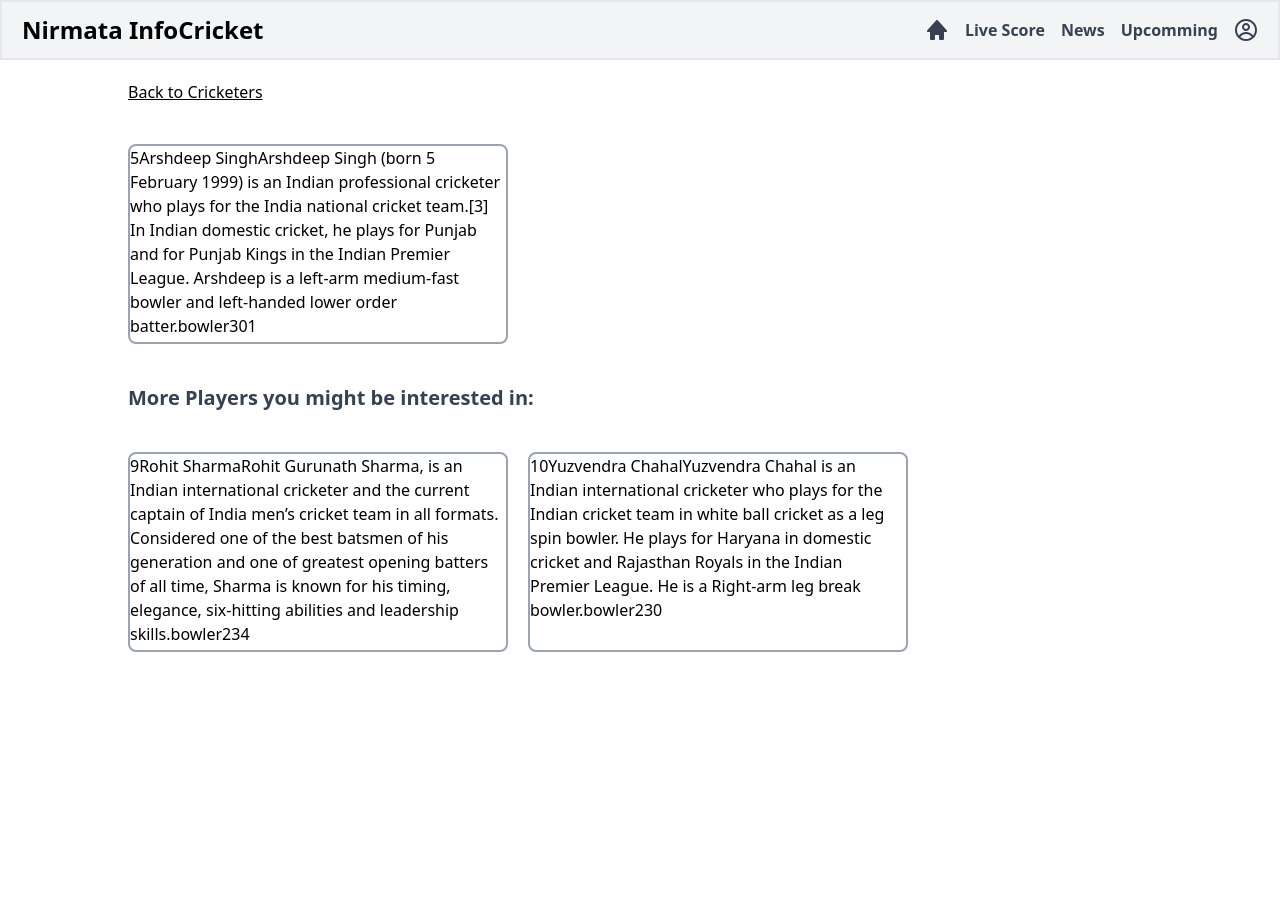
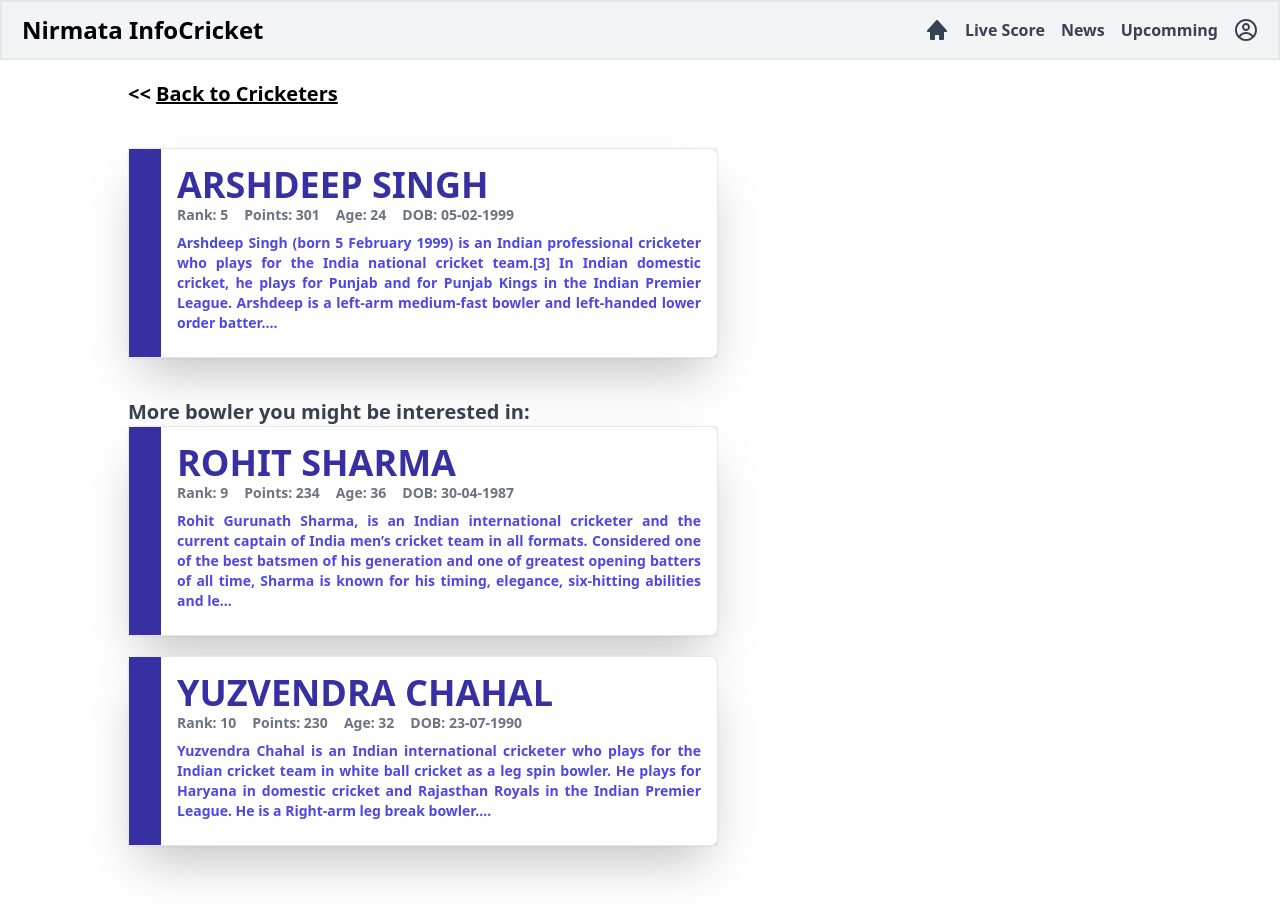
Before and after one commit to sidd-oo/cricket-app-react, a React (Create React App) app: page /player/11 in a window 1280 px wide. Shown: the top 920 px of the page. Before the commit the page ends 800 px from the top, so only its background shows below. Built offline with nearby package versions, Linux system fonts and the light colour scheme.

Commit message:
style: playerInfo card styled with the dynamic data

```diff
--- a/src/components/PlayerCard.jsx
+++ b/src/components/PlayerCard.jsx
@@ -1,19 +1,37 @@
 import React from "react";
+import { getDOB, calculateAge } from "../utils/common";
 
-const PlayerCard = ({currentPlayer}) => {
-
+const PlayerCard = ({ currentPlayer }) => {
   return (
-    <div className="mt-10 h-[200px] w-[380px] rounded-lg border-2 border-gray-400">
-      <div>
-        <span>{currentPlayer?.rank}</span>
-        <span>{currentPlayer?.name}</span>
-        <span>{currentPlayer?.description}</span>
-        <span>{currentPlayer?.type}</span>
-        <span>{currentPlayer?.points}</span>
-        <span>{currentPlayer?.DOB}</span>
-        <span>{currentPlayer?.age}</span>
-
-
+    <div className="h-full w-[590px] rounded-lg shadow-sm">
+      <div className=" mx-auto bg-gray-100 ">
+        <div className="flex rounded-lg border border-gray-200 bg-white shadow-2xl md:max-w-4xl md:flex-row">
+          <div className="w-1/8 h bg-indigo-800 p-4"></div>
+          <div className="w-7/8 p-4">
+            <div className="flex h-full flex-col justify-between">
+              <div className="text-4xl font-extrabold uppercase text-indigo-800">
+                {currentPlayer?.name}
+              </div>
+              <div className="flex items-center justify-start">
+                <span className="mr-4 text-sm font-bold text-gray-500">
+                  Rank: {currentPlayer?.rank}
+                </span>
+                <span className="mr-4 text-sm font-bold text-gray-500">
+                  Points: {currentPlayer?.points}
+                </span>
+                <span className="mr-4 text-sm font-bold text-gray-500">
+                  Age: {calculateAge(currentPlayer?.dob)}
+                </span>
+                <span className="mr-4 text-sm font-bold text-gray-500">
+                  DOB: {getDOB(currentPlayer?.dob)}
+                </span>
+              </div>
+              <p className="my-2 text-justify text-sm font-semibold text-indigo-600">
+                {currentPlayer?.description.slice(0, 300)}...
+              </p>
+            </div>
+          </div>
+        </div>
       </div>
     </div>
   );
--- a/src/components/PlayersSuggestion.jsx
+++ b/src/components/PlayersSuggestion.jsx
@@ -21,9 +21,9 @@ const PlayersSuggestion = ({ playersList, currentPlayer }) => {
 
   if (recommendedPlayer?.length !== 0) {
     return (
-      <div>
+      <div className="mb-20">
         <h1 className="mt-10 text-xl font-bold text-gray-700">
-          More Players you might be interested in:
+          More {currentPlayer?.type} you might be interested in:
         </h1>
         <div className="flex flex-wrap gap-5">
           {recommendedPlayer?.map((player) => (
--- a/src/pages/PlayerInfo.jsx
+++ b/src/pages/PlayerInfo.jsx
@@ -28,14 +28,20 @@ const PlayerInfo = () => {
 
   return (
     <>
-      <div className="mx-auto mt-5 w-[80%]">
-        <Link to="/" className="underline">
-          Back to Cricketers
+      <div className="mx-auto my-10 mt-5 w-[80%]">
+        <Link to="/" className="text-xl font-bold">
+          <h2>
+            &lt;&lt;{" "}
+            <span className="font-bold underline">Back to Cricketers</span>
+          </h2>
         </Link>
       </div>
       <div className="mx-auto w-[80%] flex-col items-start justify-center gap-20 ">
         <PlayerCard currentPlayer={currentPlayer} />
-        <PlayersSuggestion playersList={playersList} currentPlayer={currentPlayer}/>
+        <PlayersSuggestion
+          playersList={playersList}
+          currentPlayer={currentPlayer}
+        />
       </div>
     </>
   );
--- a/src/utils/common.js
+++ b/src/utils/common.js
@@ -8,3 +8,15 @@ export const calculateAge = (timestamp) => {
     }
     return age;
 }
+
+export const getDOB = (timestamp) => {
+    const dob = new Date(timestamp);
+
+    const year = dob.getFullYear();
+    const month = dob.getMonth() + 1;
+    const day = dob.getDate();
+
+    const formattedDOB = `${day.toString().padStart(2, '0')}-${month.toString().padStart(2, '0')}-${year}`;
+
+    return formattedDOB;
+  }
```
